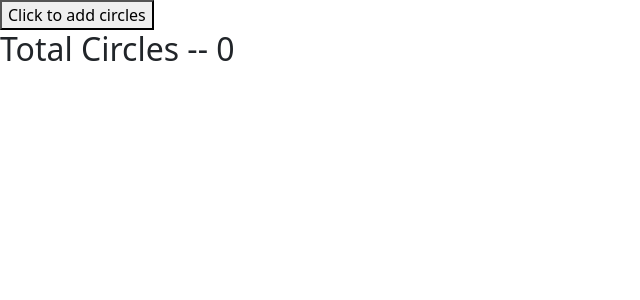
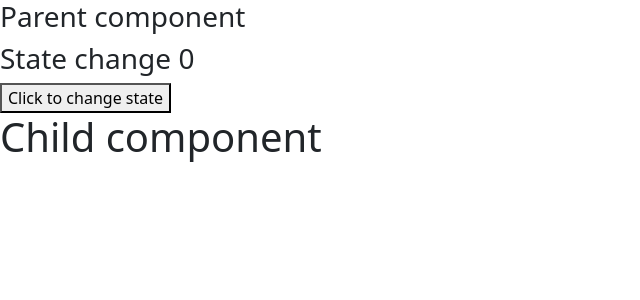
Before and after one commit to saiDev1999/react-class-97r, a React (Create React App) app: page / in a window 1280 px wide. Shown: the top 300 px of the page, without its empty margins (0-640 px from the left). Built offline with nearby package versions, Linux system fonts and the light colour scheme.

Commit message:
pure components

```diff
--- a/src/App.js
+++ b/src/App.js
@@ -16,6 +16,8 @@ import DomManipulation from "./components/class-components/lifeCycle/mounting/do
 import UpdatingPhase from "./components/class-components/lifeCycle/updating/stateUpdation"
 import Unmounting from "./components/class-components/lifeCycle/unmounting/unmounting"
 import CirclTask from "./components/class-components/homeWork/CircleTask"
+import ParentComponent from "./components/class-components/pureComponents/parent"
+import { useState } from "react"
 
 
 
@@ -24,10 +26,7 @@ import CirclTask from "./components/class-components/homeWork/CircleTask"
 function App(){
   return(
     <div>
- {/* <DomManipulation  favColor={"blue"} /> */}
- {/* <UpdatingPhase/> */}
- {/* <Unmounting/> */}
- <CirclTask/>
+<ParentComponent/>
 
 
 
@@ -93,3 +92,43 @@ export default App
 
 
 // Babel : it is transpiler which transpiles the jsx code(new synntax) to js code
+
+
+
+// Class based components --- ui + js layer --> state full components
+
+// functional based components ---> ui + js layer , 16.8 version , in 2018 -> hooks
+// state less components, after hooks functional became state full component
+
+
+
+// react doesnt want to remove class based components
+// but suggesting to use functional based components
+
+// hooks : Hooks let you use of state and other react features(life cycle methods) with out writing the class
+
+// examples built in hooks :
+
+// 1. useState
+// 2. useEffect
+// 3. useContext
+// 4. useReducer
+// 5. useRef
+// 6. useMemo
+// 7. useCallback
+
+// 8. custom hooks
+
+//  limitations of hooks
+
+// 1. Hooks must always call at the top of the component
+// 2. Hooks must only use in functional based components
+// 3. Hooks can not be conditional
+
+// Tasks :
+// 1. Repeat the class (pure components and , can we use pure components for all ?)
+// 2. api call in class based components 3 apis (table,lists, card)
+// 3. which is most popular css framework for react , mention the reasons
+// 4. why we go for react instead of other tech stack
+// 5. limitations for react
+// 6. difference between life cycle methods and hooks
--- /dev/null
+++ b/src/components/class-components/pureComponents/child.js
@@ -0,0 +1,13 @@
+import { PureComponent } from "react";
+
+class Child extends PureComponent{
+    render(){
+        console.log("Child render")
+        return(
+            <>
+            <h1>Child component</h1>
+            </>
+        )
+    }
+}
+export default Child
--- /dev/null
+++ b/src/components/class-components/pureComponents/parent.js
@@ -0,0 +1,28 @@
+import { Component } from "react";
+import Child from "./child";
+
+class ParentComponent extends Component{
+    constructor(){
+        super()
+        this.state={
+            count:0
+        }
+    }
+    handleCount=()=>{
+        this.setState({
+            count:this.state.count+1
+        })
+    }
+    render(){
+        console.log("parent render")
+        return(
+            <>
+            <h3>Parent component</h3>
+            <h3>State change {this.state.count}</h3>
+            <button  onClick={this.handleCount} >Click to change state</button>
+            <Child  data={this.state.count} />
+            </>
+        )
+    }
+}
+export default ParentComponent
```
Also changed, not shown: src/components/class-components/pureComponents/index.js (added, +8 -0 lines).
